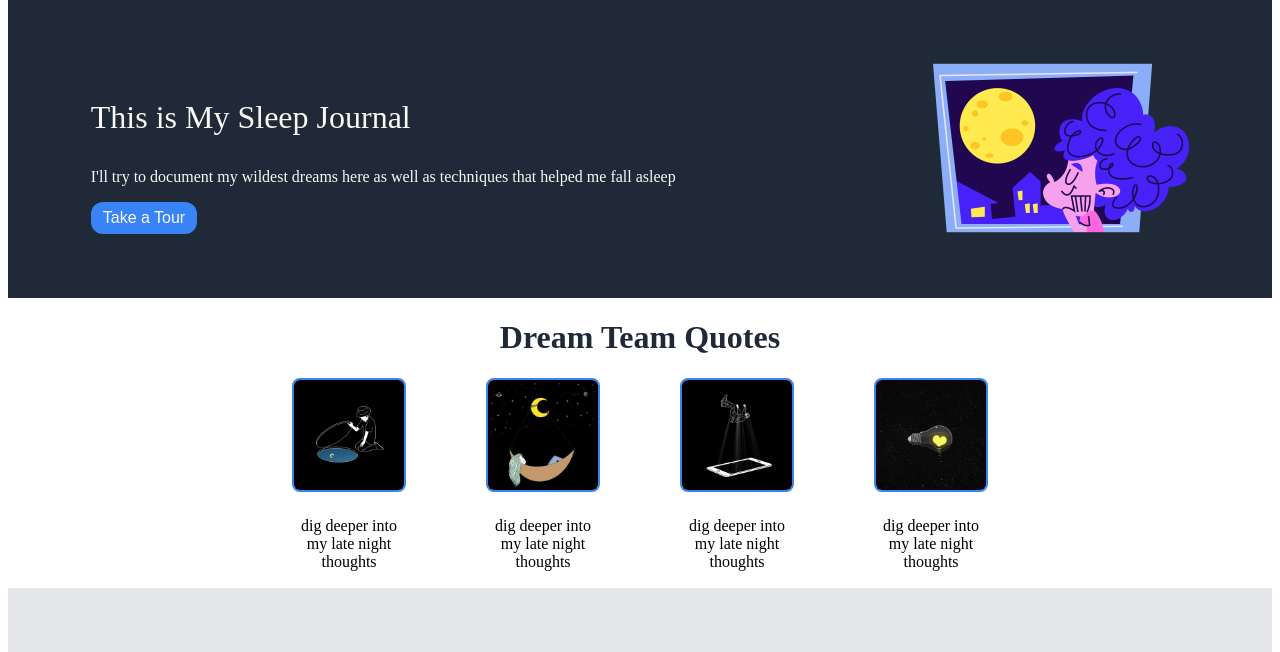
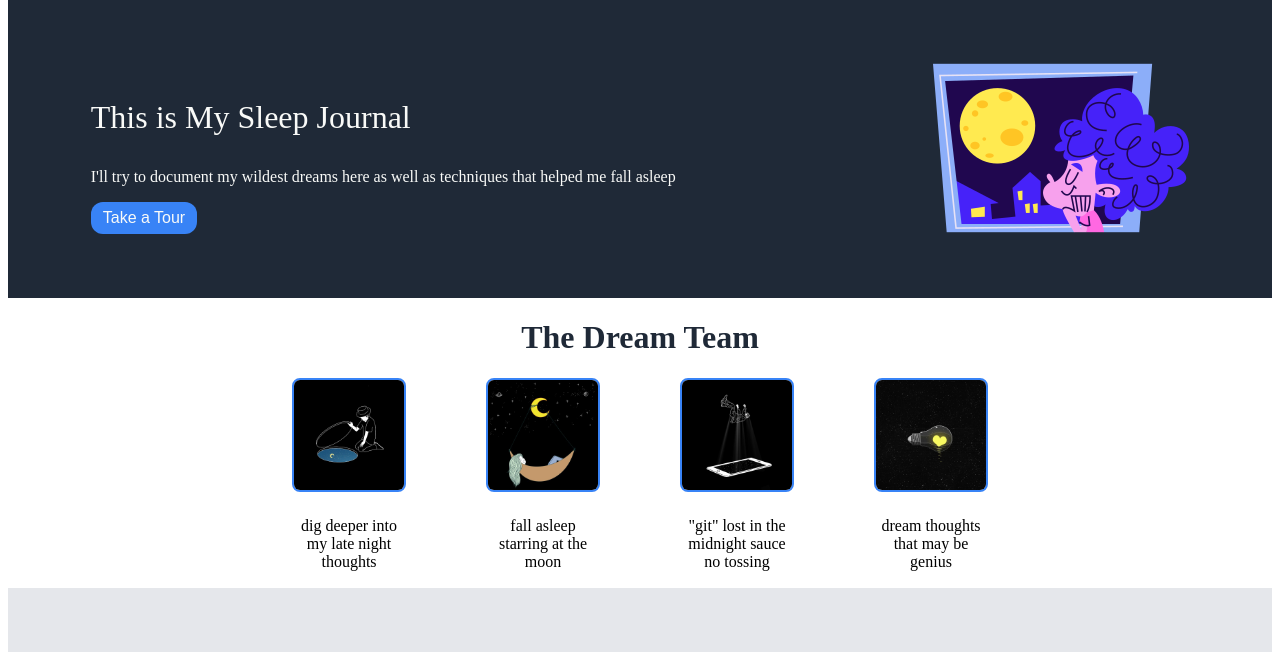
Before and after one commit to Rayon-B/odin-project-css, a plain HTML site: page index.html in a window 1280 px wide. Shown: the part 148-800 px from the top of the page. Drawn offline with Linux system fonts and the light colour scheme.

Commit message:
Replace placeholder text in 2nd section

```diff
--- a/index.html
+++ b/index.html
@@ -40,7 +40,7 @@
     <!-- Body container 2 -->
     <div class="body-container-2">
       <div>
-        <h1>Dream Team Quotes</h1>
+        <h1>The Dream Team</h1>
       </div>
 
       <div class="body-container-2-a">
@@ -62,7 +62,7 @@
               Girl Sleeping Night Sky royalty-free stock illustration."
             class="Girl Sleeping Night Sky royalty-free stock illustration."
           />
-          <p class="middle-p">dig deeper into my late night thoughts</p>
+          <p class="middle-p">fall asleep starring at the moon</p>
         </div>
 
         <div class="body-container-2-a-c">
@@ -72,7 +72,7 @@
             alt="Falling Mobile Dark royalty-free stock illustration"
             title="Falling Mobile Dark royalty-free stock illustration"
           />
-          <p class="middle-p">dig deeper into my late night thoughts</p>
+          <p class="middle-p">"git" lost in the midnight sauce no tossing </p>
         </div>
 
         <div class="body-container-2-a-d">
@@ -82,7 +82,7 @@
             alt="Light Bulb Heart Universe royalty-free stock illustration"
             class="Light Bulb Heart Universe royalty-free stock illustration"
           />
-          <p class="middle-p">dig deeper into my late night thoughts</p>
+          <p class="middle-p">dream thoughts that may be genius</p>
         </div>
       </div>
     </div>
--- a/styles.css
+++ b/styles.css
@@ -107,10 +107,7 @@ a {
     color: #1F2937;
 }
 
-.body-container-2-a-a,
-.body-container-2-a-b,
-.body-container-2-a-c,
-.body-container-2-a-d {
+.body-container-2-a-a, .body-container-2-a-b, .body-container-2-a-c, .body-container-2-a-d {
     display: flex;
     flex-direction: column;
     justify-content: center;
```
